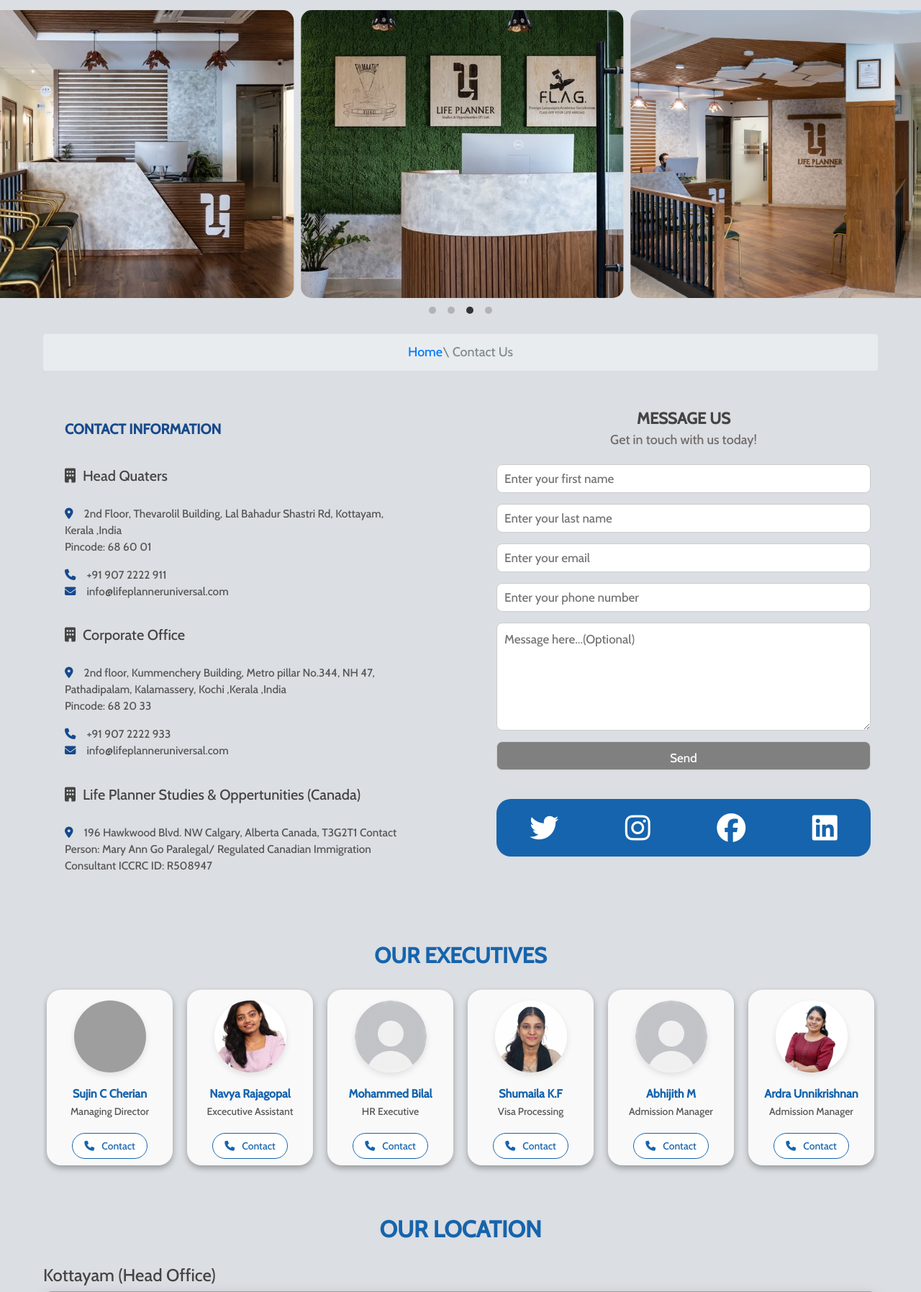
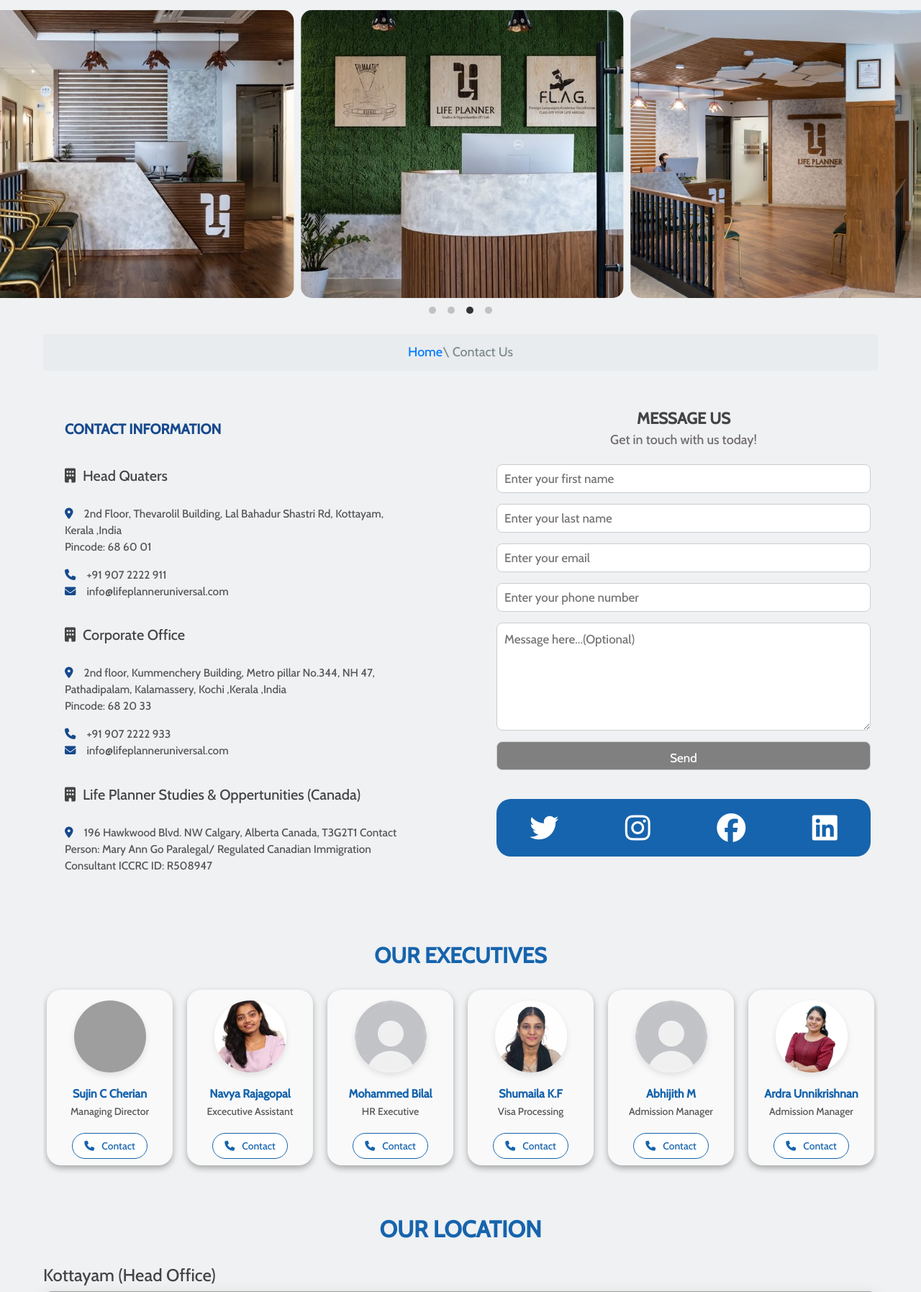
Before and after one commit to lifeplannerdev/lpdev, a Django app: page /contact/ in a window 1280 px wide. Shown: the part 76-1871 px from the top of the page at 72% size. Run offline with Django 5.2, Linux system fonts and the light colour scheme; some libraries are stand-ins or nearby versions; grey boxes are pictures that could not be loaded.

Commit message:
8 jan commit

```diff
--- a/templates/contact.html
+++ b/templates/contact.html
@@ -16,7 +16,7 @@
         body {
             font-family: myfont;
 
-            background-color: #dbdee2;
+            background-color: #eff1f3;
             color: #444;
         }
 
```
